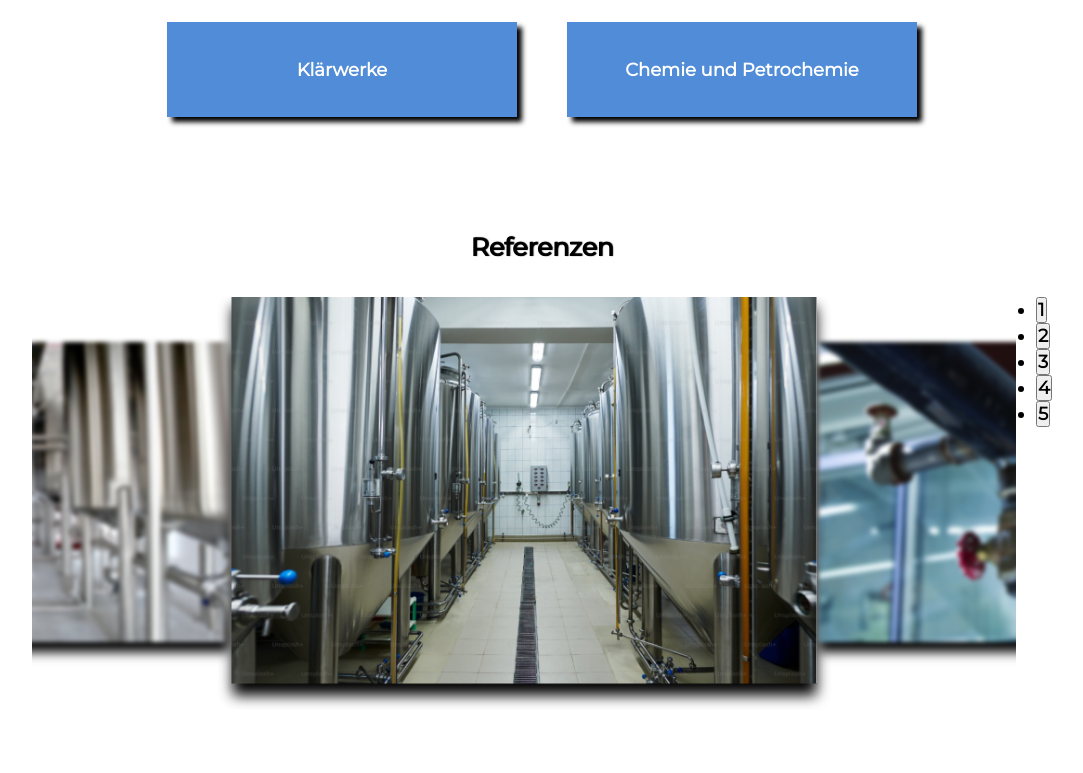
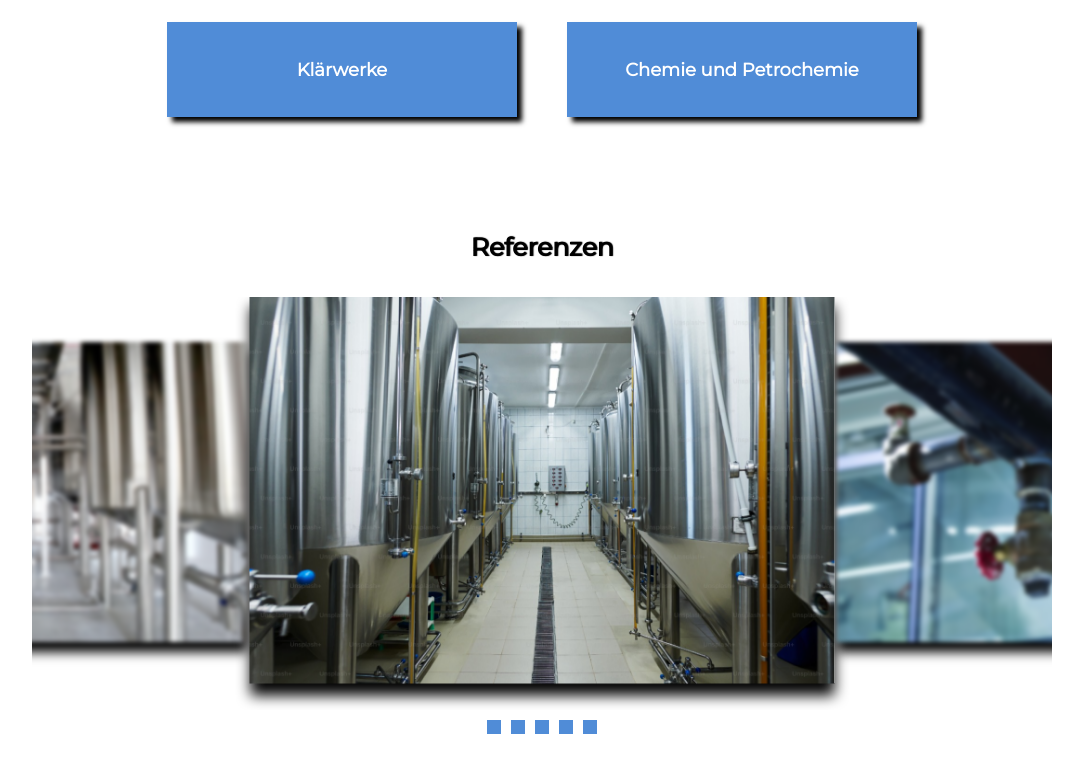
Before and after one commit to VladislavReb/IIH-GmbH, a website: page index.html in a window 1280 px wide. Shown: the part 1605-2378 px from the top of the page, without its empty margins (98-1181 px from the left). Drawn offline with nearby package versions, Linux system fonts and the light colour scheme.

Commit message:
stilized slick dots

```diff
--- a/script/index.js
+++ b/script/index.js
@@ -33,6 +33,7 @@ $(document).ready(function(){
         variableWidth: true,
         nextArrow: false,
         prevArrow: false,
+        dots: true,
         speed: 500,
         responsive: [
             {
--- a/style/home/fourth_section.scss
+++ b/style/home/fourth_section.scss
@@ -33,9 +33,33 @@
     }
   }
 
+  .slick-slider {
+    display: flex;
+    flex-direction: column;
+    align-items: center;
+    gap: 0;
+  }
+
   .slick-center {
     filter: contrast(100%) !important;
     transform: scale(1.3);
+  }
+
+  .slick-dots {
+    display: flex;
+    gap: 10px;
+  }
+
+  .slick-dots li {
+    list-style-type: none;
+  }
+
+  .slick-dots li > button {
+    width:14px;
+    height:14px;
+    background-color: $corp_color;
+    border:1px solid $corp_color;
+    font-size: 0;
   }
 }
 
```
Also changed, not shown: style/home/index.css, 1 other file.
